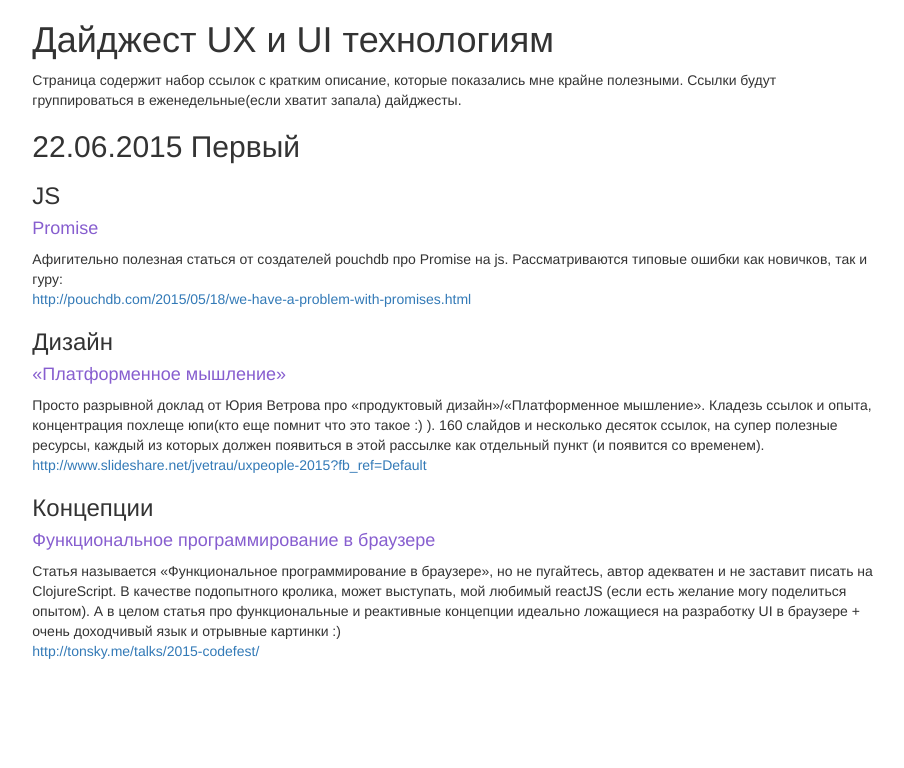
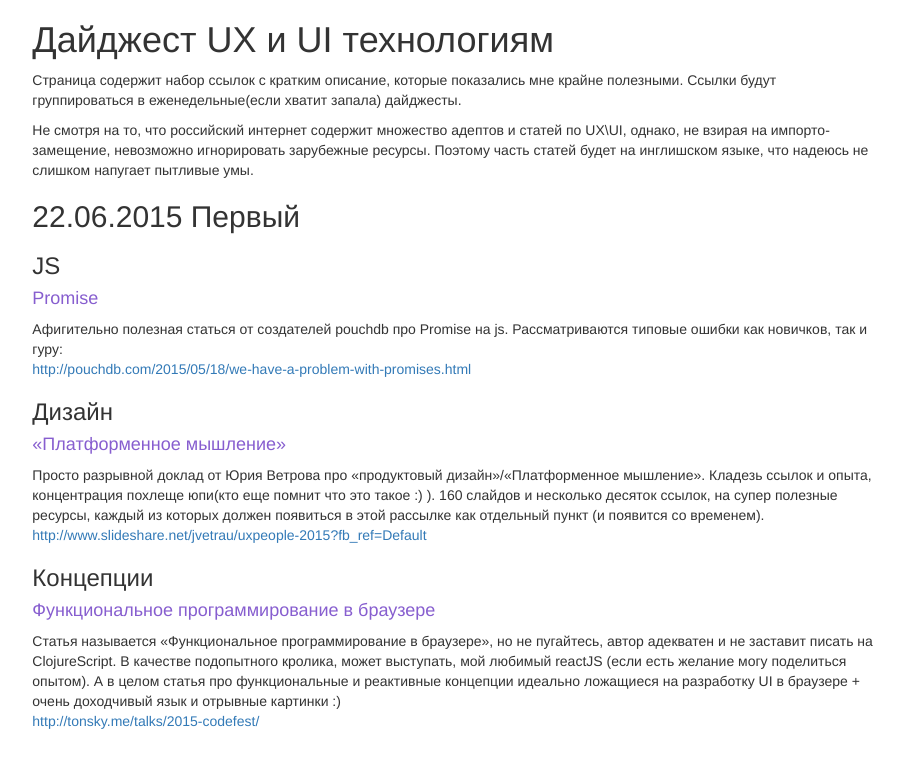
Before and after one commit to nickolaysm/ux-ui-digest, a plain HTML site: page index.html in a window 1280 px wide. Shown: the whole page, without its empty margins (186-1090 px from the left). Drawn offline with Linux system fonts and the light colour scheme.

Commit message:
Шапочку подправил

```diff
--- a/index.html
+++ b/index.html
@@ -16,7 +16,10 @@
 		</div>
 		<div class="col-xs-12 col-md-8">
 			<h1>Дайджест UX и UI технологиям</h1>
-			Страница содержит набор ссылок с кратким описание, которые показались мне крайне полезными. Ссылки будут группироваться в еженедельные(если хватит запала) дайджесты.
+			<p>Страница содержит набор ссылок с кратким описание, которые показались мне крайне полезными. Ссылки будут группироваться в еженедельные(если хватит запала) дайджесты.</p>
+			<p>
+			Не смотря на то, что российский интернет содержит множество адептов и статей по UX\UI, однако, не взирая на импорто-замещение, невозможно игнорировать зарубежные ресурсы. Поэтому часть статей будет на инглишском языке, что надеюсь не слишком напугает пытливые умы.
+			</p>
 
 			<h2>22.06.2015 Первый</h2>
 			<h3>JS</h3>
```
